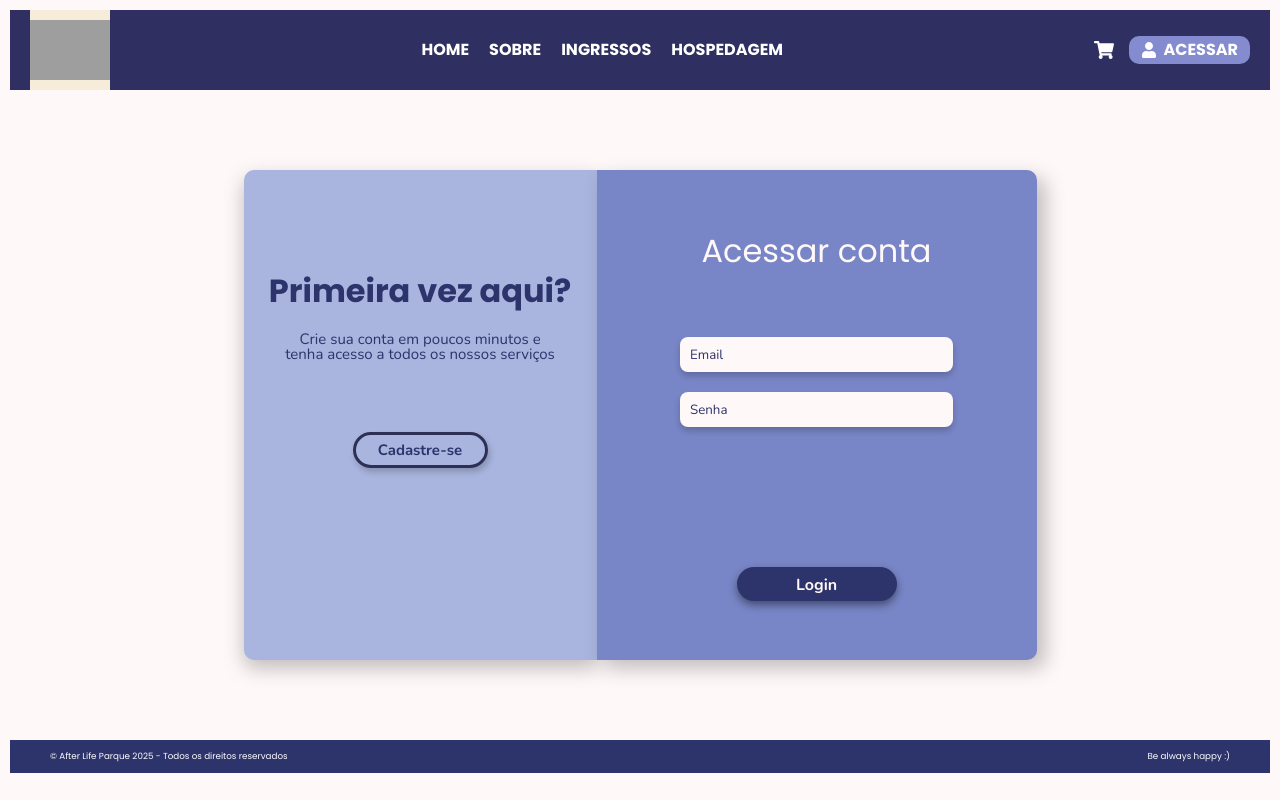
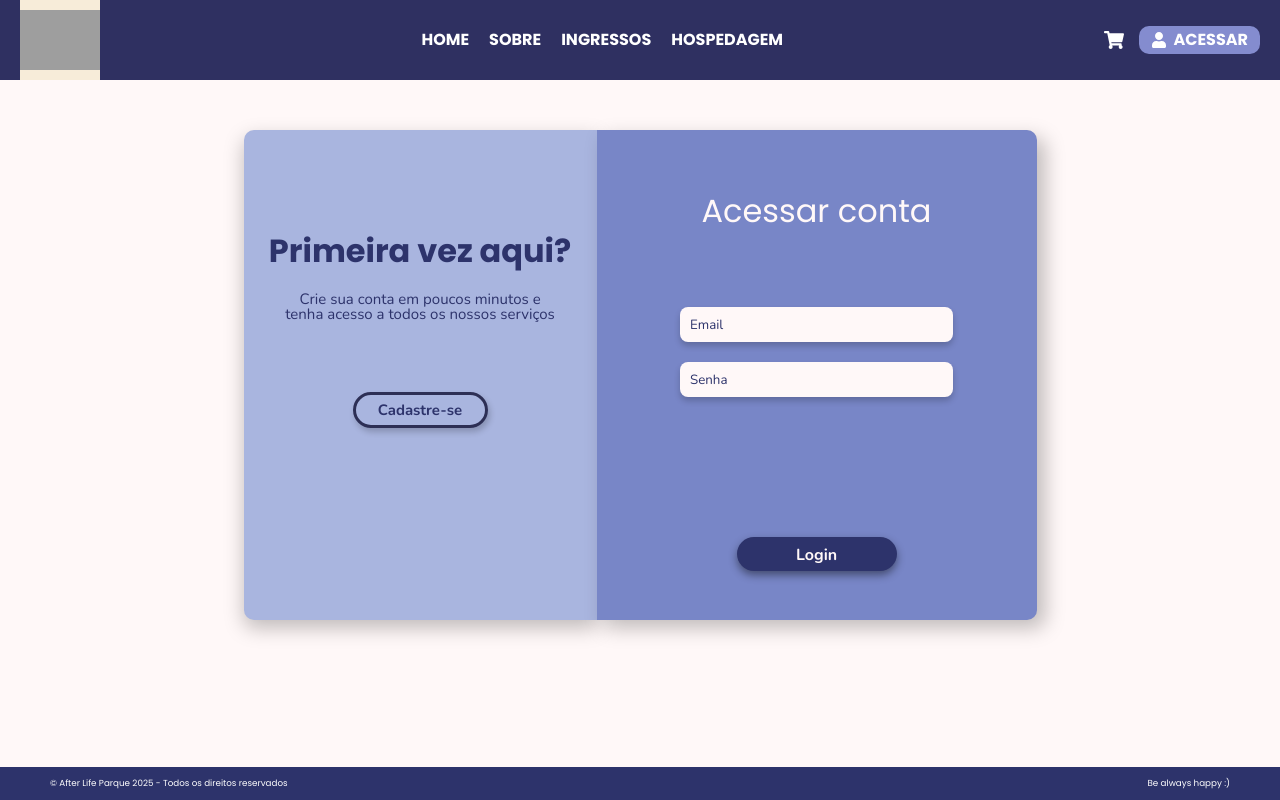
Before and after one commit to Enzo-Modena/Front-end-p1, a Next.js app: page /login in a window 1280 px wide. Built offline with nearby package versions, Linux system fonts and the light colour scheme; grey boxes are pictures that could not be loaded.

Commit message:
Ajuste no css do login/cadastro

```diff
--- a/src/app/login/page.module.css
+++ b/src/app/login/page.module.css
@@ -9,9 +9,9 @@ body{
 .containerGeral{
     display: flex;
     flex-direction: row;
-    margin-top: 8rem;
+    margin-top: 5rem;
     min-height: 490px;
-    margin-bottom: 8rem;
+    margin-bottom: 4rem;
 }
 /* PARA O LOGIN */
 /* Trecho para criar conta */
@@ -26,6 +26,9 @@ body{
 }
 .containerTexto{
     margin-top: 8rem;
+    display: flex;
+    flex-direction: column;
+    align-items: center;
 }
 .containerTexto h1{
     font-size: 3.2rem;
@@ -39,10 +42,11 @@ body{
 }
 .containerBtnCriarConta{
     margin: 7rem;
+    display: flex;
+    justify-content: center;
 }
 .containerBtnCriarConta button{
     border: 0.3rem solid #2d2f55;
-    /* padding: 7px 35px; */
     border-radius: 25px;
     background-color: transparent;
     cursor: pointer;
@@ -67,6 +71,8 @@ body{
 }
 .containerTitulo{
     margin-top: 4rem;
+    display: flex;
+    justify-content: center;
 }
 .containerTitulo h1{
     font-size: 3.2rem;
@@ -239,6 +245,9 @@ body{
 }
 .containerTextoTrecho{
     margin-top: 8rem;
+    display: flex;
+    flex-direction: column;
+    align-items: center;
 }
 .containerTextoTrecho h1{
     font-size: 2.8rem;
@@ -253,6 +262,8 @@ body{
 }
 .containerBtnEntrarTrecho{
     margin: 7rem;
+    display: flex;
+    justify-content: center;
 }
 .containerBtnEntrarTrecho button{
     border: 0.3rem solid #FFF8F8;
@@ -279,6 +290,8 @@ body{
 }
 .containerTituloPrincipal{
     margin-top: 4rem;
+    display: flex;
+    justify-content: center;
 }
 .containerTituloPrincipal h1{
     font-size: 3.2rem;
--- a/src/css-app/globals.css
+++ b/src/css-app/globals.css
@@ -1,87 +1,66 @@
 :root {
-    /* Referencia para fonte utilizada */
+
   --font-primary: "Poppins";
 
-    /* Paleta de cores */
-    /* Roxo escuro - base da identidade */
   --color-primary: #2D336B;
-    /* Versão mais clara - hover, destaques */
   --color-primary-light: #A9B5DF;
-    /* Destaques secundários, badges e ações importantes */
   --color-secondary: #7886C7;
 
-    /* Cor de fundo */
   --color-background: #FFF8F8;
-    /* Fundo para elementos de cartão e containers */
   --color-surface: #ffffff;
 
-    /* Tipografia */
-    /* Texto padrão escuro */
   --color-text: #212121;
-    /* Texto secundário e legendas */
   --color-text-muted: #757575;
-    /* Texto claro para fundos escuros como o primário */
   --color-text-inverse: #FFFFFF;
 
-    /* Bordas e detalhes */
-    /* Bordas sutis */
   --color-border: #E0E0E0;
-    /* Sombras leves */
   --color-shadow: rgba(0, 0, 0, 0.15);
 
-    /* Transições */
   --transition-fast: 0.2s ease;
   --transition-base: 0.3s ease;
 
-    --padding: 1rem;
-
-    /* Controla a síntese de fontes (negrito, itálico) pelo navegador */
   font-synthesis: none;
-    /* Otimiza a renderização do texto para melhor legibilidade */
   text-rendering: optimizeLegibility;
-    /* Melhora a renderização de fontes em navegadores baseados em WebKit (Chrome, Safari) */
   -webkit-font-smoothing: antialiased;
-    /* Melhora a renderização de fontes em navegadores Firefox no macOS */
   -moz-osx-font-smoothing: grayscale;
 }
 
 html {
-    /* Adiciona um efeito de rolagem suave quando links internos são clicados */
   scroll-behavior: smooth;
-    /* Define o tamanho da fonte base como 10px (para facilitar o uso de rem) */
   font-size: 62.5%;
-    /* Garante que o elemento html não seja maior que a largura da viewport */
-    max-width: 100vw;
 }
 
 body {
-    /* Define a fonte primária usando uma variável CSS */
-    font-family: var(--font-primary);
+  font-family: var(--font-primary), sans-serif;
   background-color: var(--color-background);
   color: var(--color-text);
   font-size: 1.6rem;
 
-    /* Garante uma largura mínima de 320px para evitar layouts quebrados em telas pequenas */
   min-width: 32rem;
   min-height: 100vh;
+  margin: 0;
+  width: 100vw;
 
-    /* Adiciona um preenchimento ao redor do conteúdo do body usando uma variável CSS */
-    padding: var(--padding);
-
-    /* Força a exibição da barra de rolagem vertical, evitando o deslocamento de elementos quando o conteúdo se torna longo o suficiente para precisar da barra */
+  overflow-x: hidden;
   overflow-y: scroll;
 
-    max-width: 144rem;
-    margin: 0 auto;
-    text-align: center;
-    width: 100%;
+  max-width: unset;
 }
 
 * {
-    /* Altera o modelo de caixa para incluir padding e border na largura e altura de um elemento */
   box-sizing: border-box;
   padding: 0;
   margin: 0;
+}
+
+.layoutContainer {
+  display: flex;
+  flex-direction: column;
+  min-height: 100vh;
+}
+
+.mainContent {
+  flex: 1;
 }
 
 h1 {
@@ -91,7 +70,7 @@ h1 {
 }
 
 .textoAlternativo {
-    color: #757575;
+  color: var(--color-text-muted);
   text-align: justify;
   line-height: 3rem;
 }
@@ -100,6 +79,4 @@ h1 {
   display: flex;
   flex-direction: column;
   align-items: center;
-    /* justify-content: center;
-  height: 100vh; */
 }
```
Lines whose indentation alone changed are shown as unchanged.
